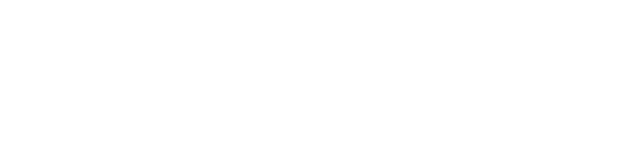
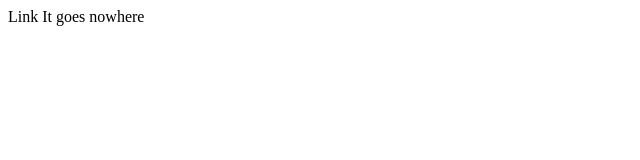
Before and after one commit to VickyKH/iat339-Gitjunk, a plain HTML site: page index.html in a window 1280 px wide. Shown: the whole page, without its empty margins (0-640 px from the left). Drawn offline with Linux system fonts and the light colour scheme.

Commit message:
Added in some navigation

```diff
--- a/index.html
+++ b/index.html
@@ -5,6 +5,10 @@
     <meta charset="utf-8">
 </head>
   <body>
+    <nav>
+      <a>Link</a>
+      <a>It goes nowhere</a>
+    </nav>
     <h1></h1>
   </body>
 
```
